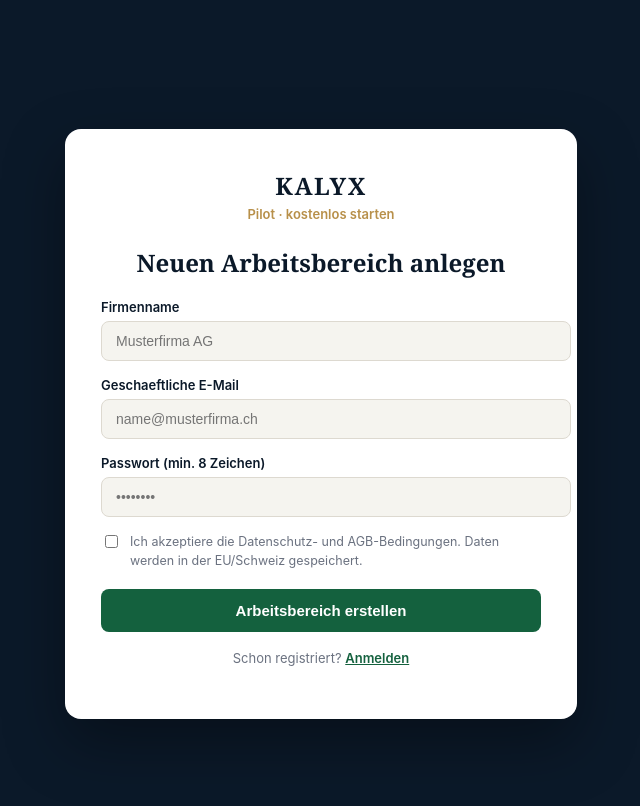
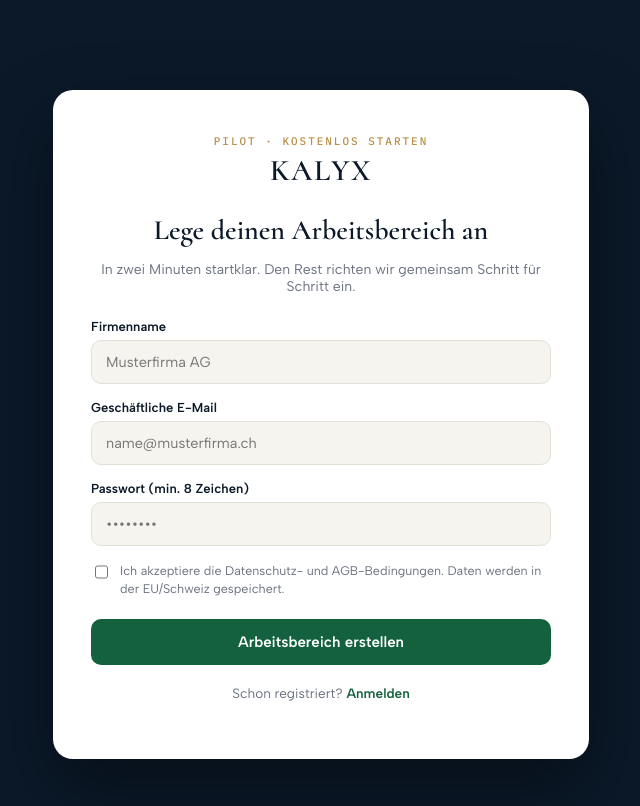
Before and after one commit to Kalyxag/kalyx-app, a Next.js app: page /registrieren in a window 1280 px wide. Shown: the top 806 px of the page, without its empty margins (319-959 px from the left). Built offline with nearby package versions, Linux system fonts and the light colour scheme; no server answers.

Commit message:
registrieren CI CD Update page.tsx
app/registrieren/page.tsx   ← ERSETZT (CI angeglichen)

```diff
--- a/app/registrieren/page.tsx
+++ b/app/registrieren/page.tsx
@@ -1,17 +1,37 @@
-// Ziel-Pfad im Repo: app/registrieren/page.tsx
-//
-// Schlanke Selbst-Registrierung (Konversionspfad). Legt ueber /api/registrieren
-// den Mandanten an, meldet danach automatisch an und leitet zu /onboarding.
+// Ziel-Pfad im Repo: app/registrieren/page.tsx  (ERSETZT die bisherige Datei)
 'use client'
 
-import { useState } from 'react'
+import { useEffect, useState } from 'react'
 import { useRouter } from 'next/navigation'
 import { supabase } from '@/lib/supabase/client'
 
-const GREEN = '#14613E'
-const NAVY = '#0B1929'
-const GOLD = '#B8904A'
-const GRAY = '#6B7280'
+const CREAM = '#F5F4EF', NAVY = '#0B1929', GREEN = '#14613E', GOLD = '#B8904A', GREEN_PALE = '#E6F0EB', LINE = '#E4E0D8', GRAY = '#6B7280'
+const FH = "'Cormorant', Georgia, serif"
+const FB = "'Albert Sans', system-ui, -apple-system, sans-serif"
+const FM = "'IBM Plex Mono', ui-monospace, monospace"
+
+function injectCI() {
+  if (typeof document === 'undefined') return
+  if (!document.getElementById('kalyx-fonts')) {
+    const l = document.createElement('link'); l.id = 'kalyx-fonts'; l.rel = 'stylesheet'
+    l.href = 'https://fonts.googleapis.com/css2?family=Cormorant:wght@500;600;700&family=Albert+Sans:wght@400;500;600;700&family=IBM+Plex+Mono:wght@500&display=swap'
+    document.head.appendChild(l)
+  }
+  if (!document.getElementById('kalyx-ui')) {
+    const s = document.createElement('style'); s.id = 'kalyx-ui'
+    s.textContent = `
+      .kx-input{transition:border-color .15s ease, box-shadow .15s ease}
+      .kx-input:focus{border-color:${GREEN}; box-shadow:0 0 0 3px rgba(20,97,62,.12); outline:none}
+      .kx-btn{transition:transform .12s ease, box-shadow .15s ease, opacity .12s ease}
+      .kx-btn:hover{transform:translateY(-1px); box-shadow:0 10px 24px rgba(20,97,62,.28)}
+      .kx-link{transition:opacity .12s ease}
+      .kx-link:hover{opacity:.7}
+      .kx-card{animation:kxfade .4s ease both}
+      @keyframes kxfade{from{opacity:0;transform:translateY(10px)}to{opacity:1;transform:none}}
+    `
+    document.head.appendChild(s)
+  }
+}
 
 export default function RegistrierenPage() {
   const router = useRouter()
@@ -23,57 +43,43 @@
   const [error, setError] = useState('')
   const [created, setCreated] = useState<{ slug: string } | null>(null)
 
+  useEffect(() => { injectCI() }, [])
+
   async function submit(e: React.FormEvent) {
-    e.preventDefault()
-    setError('')
-    setLoading(true)
+    e.preventDefault(); setError(''); setLoading(true)
     try {
       const res = await fetch('/api/registrieren', {
-        method: 'POST',
-        headers: { 'Content-Type': 'application/json' },
+        method: 'POST', headers: { 'Content-Type': 'application/json' },
         body: JSON.stringify({ companyName, email, password, consent }),
       })
       const data = await res.json()
-      if (!res.ok || !data.ok) {
-        setError(data.error || 'Etwas ist schiefgelaufen. Bitte erneut versuchen.')
-        return
-      }
-      // Automatisch anmelden und in den Arbeitsbereich weiterleiten
-      const { error: signInErr } = await supabase.auth.signInWithPassword({
-        email: email.trim().toLowerCase(),
-        password,
-      })
-      if (signInErr) {
-        // Anlegen hat geklappt, nur die Auto-Anmeldung nicht: dann manuell anmelden
-        setCreated({ slug: data.slug })
-        return
-      }
+      if (!res.ok || !data.ok) { setError(data.error || 'Etwas ist schiefgelaufen. Bitte versuche es erneut.'); return }
+      const { error: signInErr } = await supabase.auth.signInWithPassword({ email: email.trim().toLowerCase(), password })
+      if (signInErr) { setCreated({ slug: data.slug }); return }
       router.push('/onboarding')
     } catch {
-      setError('Verbindung fehlgeschlagen. Bitte erneut versuchen.')
-    } finally {
-      setLoading(false)
-    }
+      setError('Verbindung fehlgeschlagen. Bitte versuche es erneut.')
+    } finally { setLoading(false) }
   }
 
-  const wrap: React.CSSProperties = { minHeight: '100vh', display: 'flex', alignItems: 'center', justifyContent: 'center', background: NAVY, padding: 24, fontFamily: '-apple-system, system-ui, sans-serif' }
-  const card: React.CSSProperties = { width: '100%', maxWidth: 440, background: '#fff', borderRadius: 16, padding: '40px 36px', boxShadow: '0 24px 60px rgba(0,0,0,.35)' }
+  const wrap: React.CSSProperties = { minHeight: '100vh', display: 'flex', alignItems: 'center', justifyContent: 'center', background: NAVY, padding: 24, fontFamily: FB }
+  const card: React.CSSProperties = { width: '100%', maxWidth: 460, background: '#fff', borderRadius: 20, padding: '44px 38px', boxShadow: '0 30px 70px rgba(0,0,0,.4)' }
   const label: React.CSSProperties = { display: 'block', fontSize: 13, fontWeight: 600, color: NAVY, marginBottom: 6 }
-  const input: React.CSSProperties = { width: '100%', fontSize: 14, color: '#111', background: '#F5F4EF', border: '1.5px solid #DDD9D0', borderRadius: 8, padding: '11px 14px', marginBottom: 16, outline: 'none' }
-  const btn: React.CSSProperties = { width: '100%', fontSize: 15, fontWeight: 600, color: '#fff', background: GREEN, border: 'none', borderRadius: 8, padding: '13px 18px', cursor: 'pointer', opacity: loading ? 0.7 : 1 }
+  const input: React.CSSProperties = { width: '100%', fontFamily: FB, fontSize: 14.5, color: NAVY, background: CREAM, border: `1.5px solid ${LINE}`, borderRadius: 10, padding: '12px 14px', marginBottom: 16, outline: 'none', boxSizing: 'border-box' }
+  const btn: React.CSSProperties = { width: '100%', fontFamily: FB, fontSize: 15, fontWeight: 600, color: '#fff', background: GREEN, border: 'none', borderRadius: 10, padding: '14px 18px', cursor: 'pointer', opacity: loading ? 0.7 : 1 }
 
   if (created) {
     return (
       <div style={wrap}>
-        <div style={card}>
-          <div style={{ width: 56, height: 56, borderRadius: '50%', background: '#E6F0EB', display: 'flex', alignItems: 'center', justifyContent: 'center', margin: '0 auto 20px' }}>
-            <svg width="28" height="28" viewBox="0 0 24 24" fill="none" stroke={GREEN} strokeWidth="2.2" strokeLinecap="round" strokeLinejoin="round"><path d="M20 6L9 17l-5-5" /></svg>
+        <div className="kx-card" style={card}>
+          <div style={{ width: 60, height: 60, borderRadius: '50%', background: GREEN_PALE, display: 'flex', alignItems: 'center', justifyContent: 'center', margin: '0 auto 22px' }}>
+            <svg width="30" height="30" viewBox="0 0 24 24" fill="none" stroke={GREEN} strokeWidth="2.2" strokeLinecap="round" strokeLinejoin="round"><path d="M20 6L9 17l-5-5" /></svg>
           </div>
-          <h1 style={{ fontFamily: 'Georgia, serif', fontSize: 26, color: NAVY, textAlign: 'center', marginBottom: 10 }}>Arbeitsbereich angelegt</h1>
-          <p style={{ fontSize: 15, color: GRAY, textAlign: 'center', lineHeight: 1.6, marginBottom: 22 }}>
-            Dein KALYX-Arbeitsbereich <strong style={{ color: GREEN }}>{created.slug}</strong> ist erstellt. Bitte melde dich jetzt an.
+          <h1 style={{ fontFamily: FH, fontSize: 28, fontWeight: 600, color: NAVY, textAlign: 'center', marginBottom: 10 }}>Arbeitsbereich angelegt</h1>
+          <p style={{ fontSize: 14.5, color: GRAY, textAlign: 'center', lineHeight: 1.6, marginBottom: 24 }}>
+            Dein KALYX-Arbeitsbereich <strong style={{ color: GREEN }}>{created.slug}</strong> ist erstellt. Melde dich jetzt an, um mit der Einrichtung zu starten.
           </p>
-          <a href="/anmelden" style={{ ...btn, display: 'block', textAlign: 'center', textDecoration: 'none' }}>Zur Anmeldung</a>
+          <a href="/anmelden" className="kx-btn" style={{ ...btn, display: 'block', textAlign: 'center', textDecoration: 'none' }}>Zur Anmeldung</a>
         </div>
       </div>
     )
@@ -81,33 +87,31 @@
 
   return (
     <div style={wrap}>
-      <form style={card} onSubmit={submit}>
+      <form className="kx-card" style={card} onSubmit={submit}>
         <div style={{ textAlign: 'center', marginBottom: 24 }}>
-          <div style={{ fontFamily: 'Georgia, serif', fontSize: 24, fontWeight: 600, color: NAVY, letterSpacing: '.06em' }}>KALYX</div>
-          <p style={{ fontSize: 13, color: GOLD, fontWeight: 600, marginTop: 4 }}>Pilot · kostenlos starten</p>
+          <div style={{ fontFamily: FM, fontSize: 11, letterSpacing: '.18em', textTransform: 'uppercase', color: GOLD, marginBottom: 4 }}>Pilot · kostenlos starten</div>
+          <div style={{ fontFamily: FH, fontSize: 30, fontWeight: 600, color: NAVY, letterSpacing: '.05em' }}>KALYX</div>
         </div>
-        <h1 style={{ fontFamily: 'Georgia, serif', fontSize: 24, color: NAVY, marginBottom: 20, textAlign: 'center' }}>Neuen Arbeitsbereich anlegen</h1>
+        <h1 style={{ fontFamily: FH, fontSize: 28, fontWeight: 600, color: NAVY, marginBottom: 6, textAlign: 'center' }}>Lege deinen Arbeitsbereich an</h1>
+        <p style={{ fontSize: 14, color: GRAY, textAlign: 'center', marginBottom: 24 }}>In zwei Minuten startklar. Den Rest richten wir gemeinsam Schritt für Schritt ein.</p>
 
         <label style={label}>Firmenname</label>
-        <input style={input} value={companyName} onChange={e => setCompanyName(e.target.value)} placeholder="Musterfirma AG" autoComplete="organization" />
+        <input className="kx-input" style={input} value={companyName} onChange={e => setCompanyName(e.target.value)} placeholder="Musterfirma AG" autoComplete="organization" />
+        <label style={label}>Geschäftliche E-Mail</label>
+        <input className="kx-input" style={input} type="email" value={email} onChange={e => setEmail(e.target.value)} placeholder="name@musterfirma.ch" autoComplete="email" />
+        <label style={label}>Passwort (min. 8 Zeichen)</label>
+        <input className="kx-input" style={input} type="password" value={password} onChange={e => setPassword(e.target.value)} placeholder="••••••••" autoComplete="new-password" />
 
-        <label style={label}>Geschaeftliche E-Mail</label>
-        <input style={input} type="email" value={email} onChange={e => setEmail(e.target.value)} placeholder="name@musterfirma.ch" autoComplete="email" />
-
-        <label style={label}>Passwort (min. 8 Zeichen)</label>
-        <input style={input} type="password" value={password} onChange={e => setPassword(e.target.value)} placeholder="••••••••" autoComplete="new-password" />
-
-        <label style={{ display: 'flex', alignItems: 'flex-start', gap: 9, fontSize: 12.5, color: GRAY, lineHeight: 1.5, marginBottom: 18 }}>
-          <input type="checkbox" checked={consent} onChange={e => setConsent(e.target.checked)} style={{ marginTop: 2, accentColor: GREEN }} />
+        <label style={{ display: 'flex', alignItems: 'flex-start', gap: 9, fontSize: 12.5, color: GRAY, lineHeight: 1.5, marginBottom: 20 }}>
+          <input type="checkbox" checked={consent} onChange={e => setConsent(e.target.checked)} style={{ marginTop: 2, accentColor: GREEN, width: 16, height: 16 }} />
           <span>Ich akzeptiere die Datenschutz- und AGB-Bedingungen. Daten werden in der EU/Schweiz gespeichert.</span>
         </label>
 
-        {error && <p style={{ color: '#C0392B', fontSize: 13, marginBottom: 14 }}>{error}</p>}
+        {error && <p style={{ color: '#C0392B', fontSize: 13.5, marginBottom: 14 }}>{error}</p>}
+        <button type="submit" className="kx-btn" style={btn} disabled={loading}>{loading ? 'Wird angelegt …' : 'Arbeitsbereich erstellen'}</button>
 
-        <button type="submit" style={btn} disabled={loading}>{loading ? 'Wird angelegt …' : 'Arbeitsbereich erstellen'}</button>
-
-        <p style={{ textAlign: 'center', fontSize: 13, color: GRAY, marginTop: 18 }}>
-          Schon registriert? <a href="/anmelden" style={{ color: GREEN, fontWeight: 600 }}>Anmelden</a>
+        <p style={{ textAlign: 'center', fontSize: 13.5, color: GRAY, marginTop: 20 }}>
+          Schon registriert? <a href="/anmelden" className="kx-link" style={{ color: GREEN, fontWeight: 600, textDecoration: 'none' }}>Anmelden</a>
         </p>
       </form>
     </div>
```
